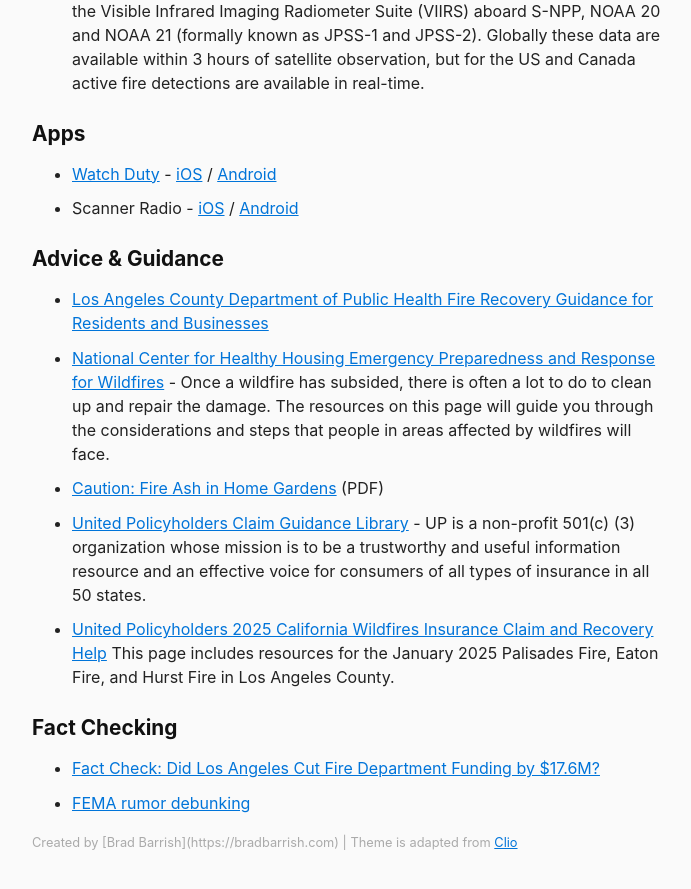
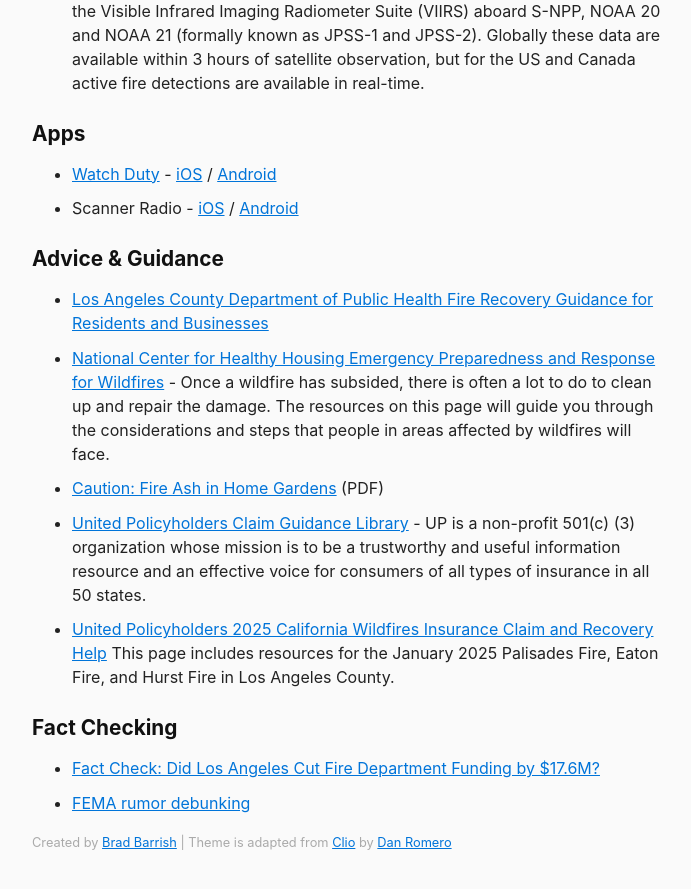
Before and after one commit to bradbarrish/la-fires-help, a Jekyll site: the page built from index.md, in a window 1280 px wide and 900 px high, scrolled down 1587 px. Shown: the top 889 px of the window, without its empty margins (288-979 px from the left). Built offline with Jekyll 4.4.1, drawn with Linux system fonts in a browser that asks for light colours.

Commit message:
Update index.md

```diff
--- a/index.md
+++ b/index.md
@@ -51,4 +51,4 @@ It has been frustratingly difficult to find high-quality, trustworthy informatio
 - [Fact Check: Did Los Angeles Cut Fire Department Funding by $17.6M?](https://www.newsweek.com/fact-check-did-los-angeles-cut-fire-department-funding-2011568)
 - [FEMA rumor debunking](https://www.fema.gov/disaster/recover/rumor-response#:~:text=Rumor%3A%20FEMA%20will%20take%20my,of%20your%20property%20or%20land.)
 
-<p class="muted small">Created by [Brad Barrish](https://bradbarrish.com) | Theme is adapted from <a href="https://github.com/danromero/clio">Clio</a></p>
+<p class="muted small">Created by <a href="https://bradbarrish.com">Brad Barrish</a> | Theme is adapted from <a href="https://github.com/danromero/clio">Clio</a> by <a href="https://danromero.org">Dan Romero</a></p>
```
